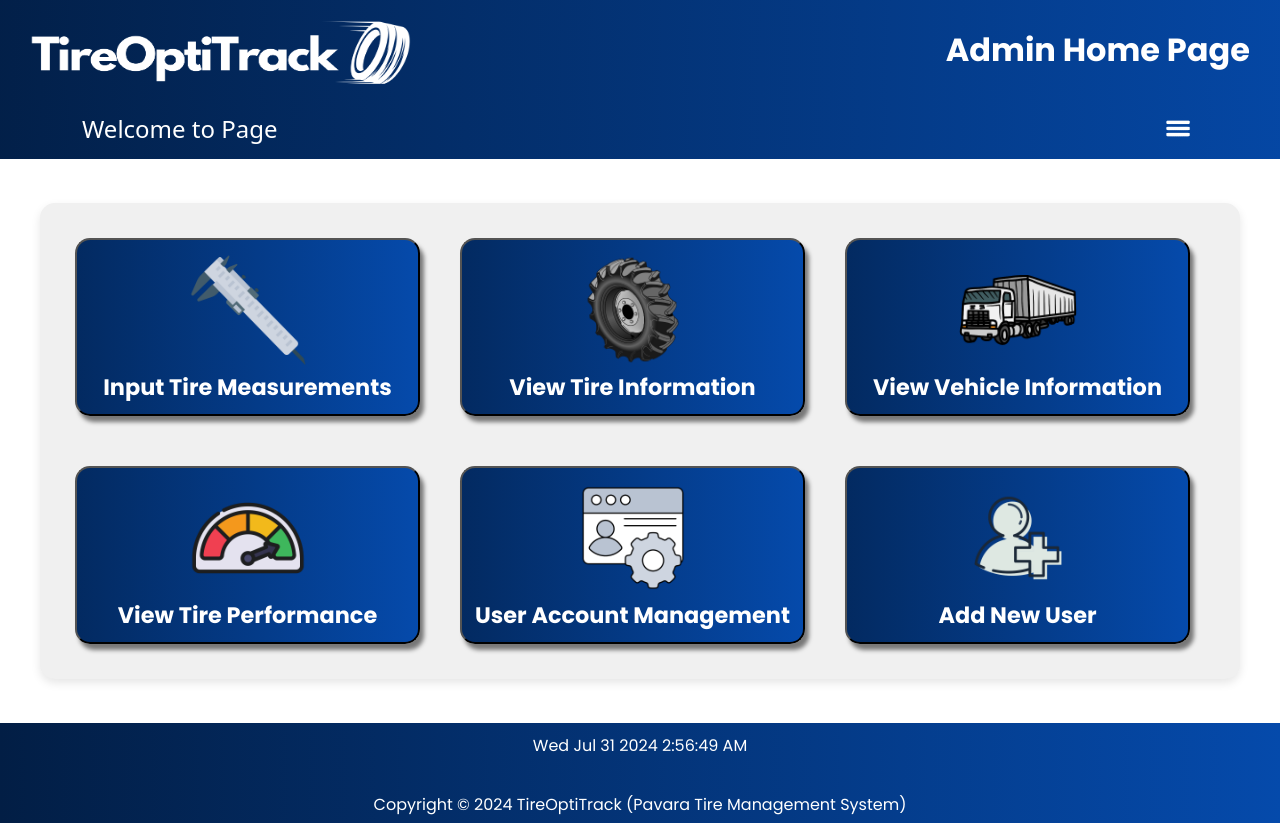
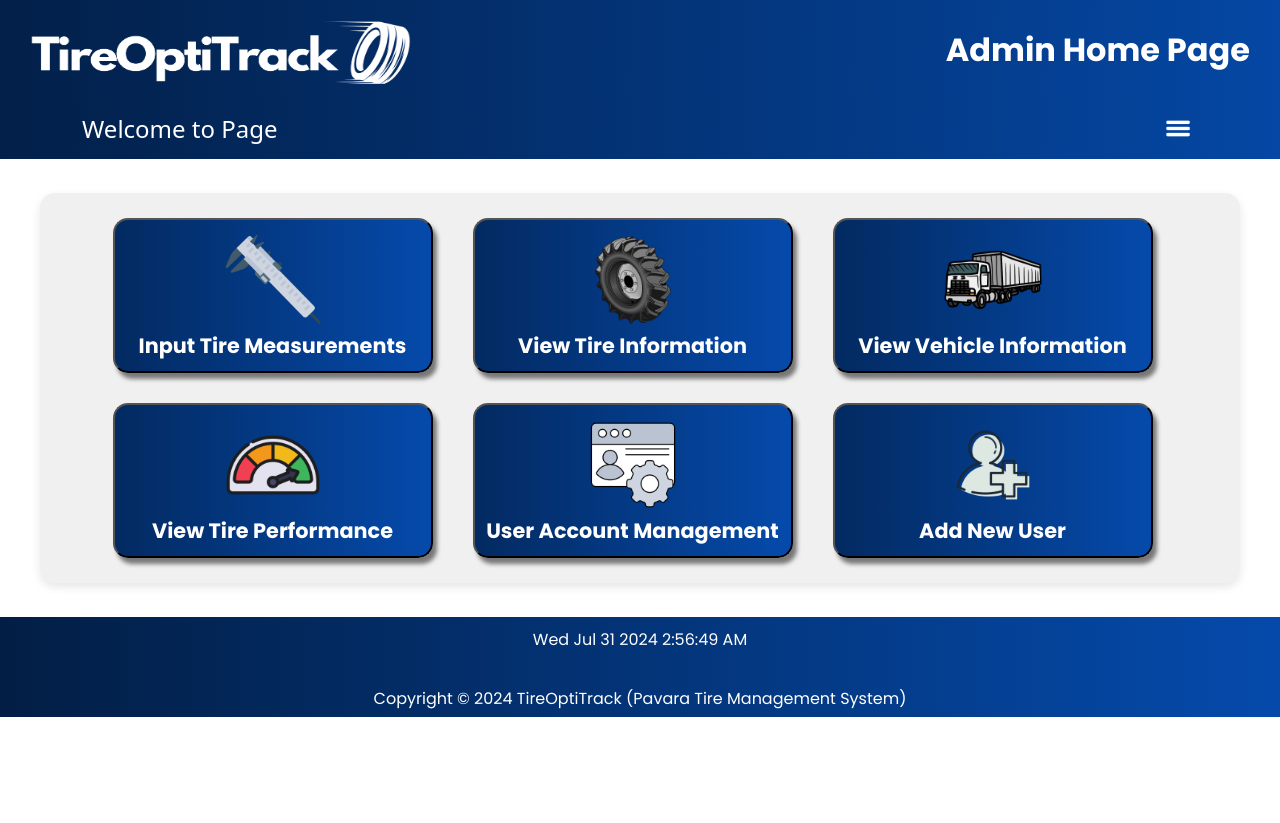
Before and after one commit to Udana-Gits/TireManagementProject, a React (Create React App) app: page /adminhome in a window 1280 px wide. After the commit the page ends 800 px from the top, so only its background shows below. Built offline with nearby package versions, Linux system fonts and the light colour scheme; no server answers.

Commit message:
final update of admin home

```diff
--- a/src/components/auth/CSS/AdminHome.css
+++ b/src/components/auth/CSS/AdminHome.css
@@ -1,7 +1,7 @@
 .adminhomebutton {
     display: inline-block;
     width: 80%; /* Reduce width to 80% */
-    max-width: 500px; /* Set a maximum width */
+    max-width: 320px; /* Set a maximum width */
     height: auto; /* Adjust height to content */
     justify-content:center;
     align-items: center;
@@ -11,9 +11,9 @@
     color: #FFF;
     text-align: center;
     font-family: Poppins;
-    font-size: 1.4rem; /* Use rem for font size */
+    font-size: 1.3rem; /* Use rem for font size */
     font-style: normal;
-    font-weight: 700;
+    font-weight: 600;
     line-height: normal;
     margin: 10px auto; /* Center buttons and reduce margin */
     padding: 10px; /* Adjust padding for better spacing */
@@ -23,11 +23,11 @@
 .adminhomebutton img {
 
     margin: 0 auto; /* Center image horizontally */
-    width: 120px; /* Adjust the width*/
+    width: 100px; /* Adjust the width*/
     height: auto;
     display: block; /* For centering*/
     margin: 0 auto; /* Center image horizontally */
-    width: 120px; /* Adjust the width*/
+    width: 100px; /* Adjust the width*/
     height: auto;
 }
 
@@ -41,14 +41,14 @@
     flex-wrap: wrap; /* Allow buttons to wrap */
     justify-content: center; /* Distribute space evenly */
     align-items: center;
-    padding: 30px; /* Add padding to the container */
+    padding: 20px; /* Add padding to the container */
     gap: 15px; /* Increase gap between buttons */
     background-color: #F0F0F0; /* Light grey background */
     border-radius: 15px; /* Round the corners of the box */
     box-shadow: 0px 4px 10px rgba(0, 0, 0, 0.1); /* Subtle shadow for depth */
-    margin: 20px auto; /* Center the box and add margin */
+    margin: 10px auto; /* Center the box and add margin */
     max-width: 1200px; /* Set a max-width for the container */
-    row-gap: 40px; /* Increase vertical gap between rows */
+    row-gap: 20px; /* Increase vertical gap between rows */
 
 }
 
```
